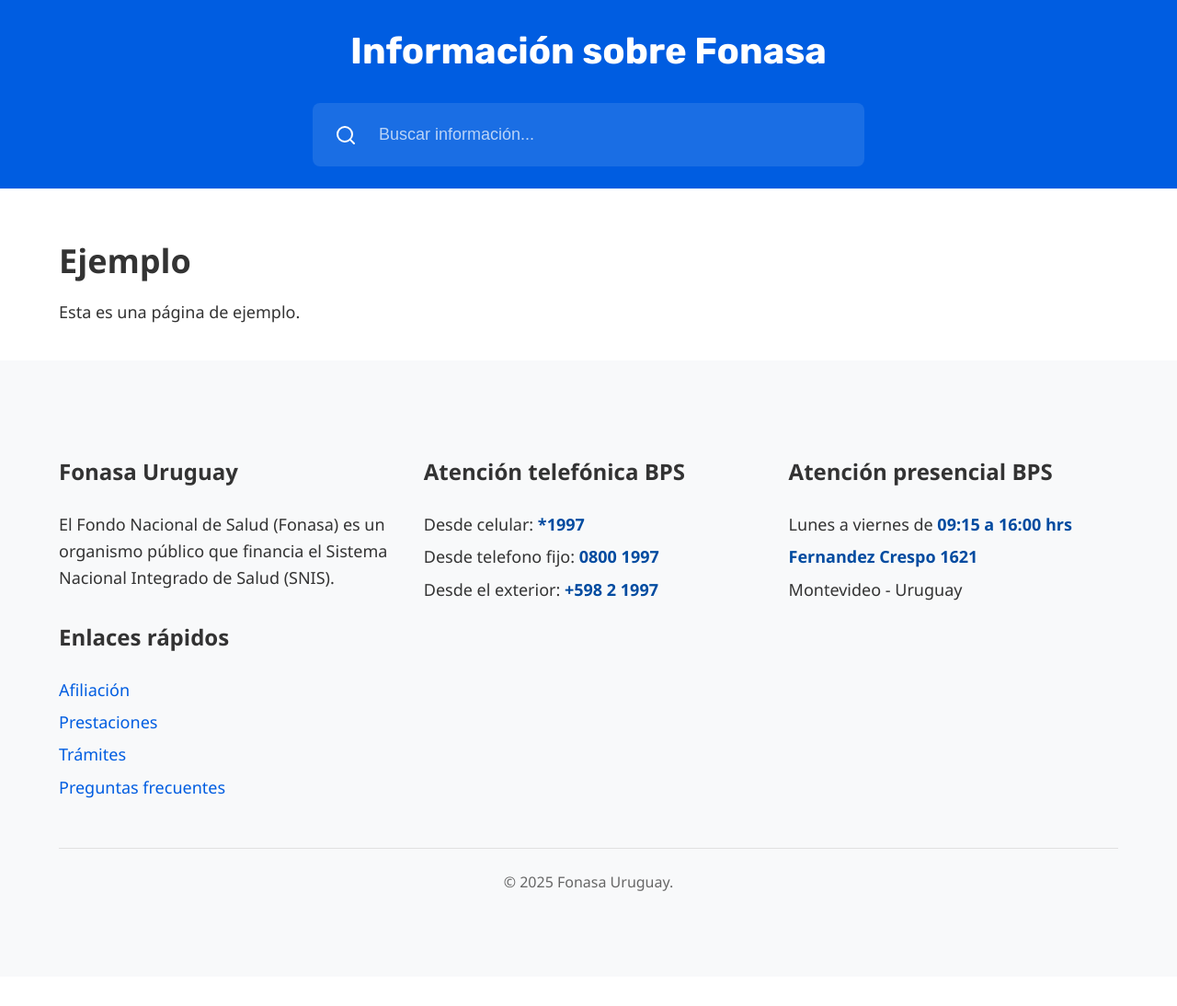
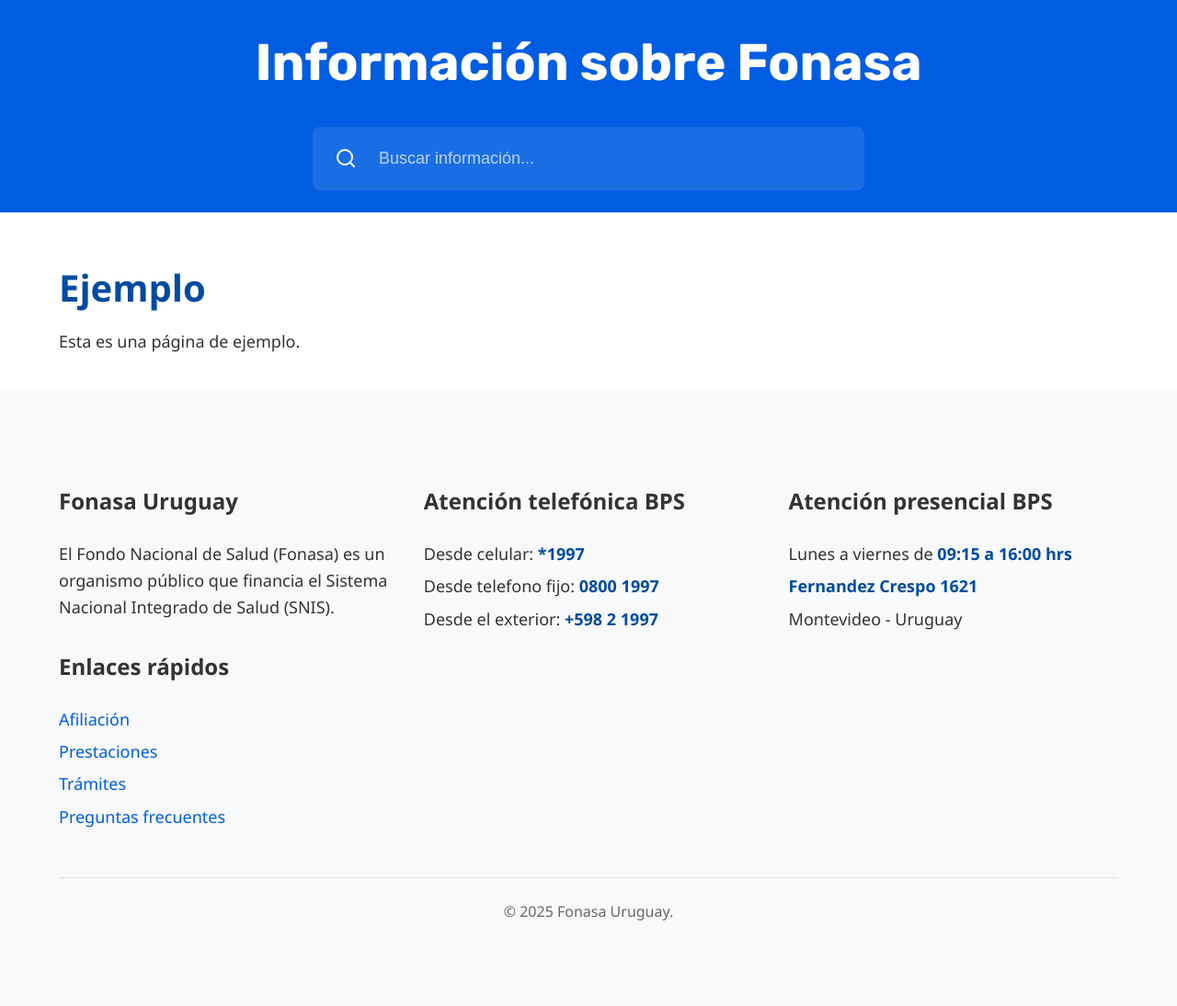
Before and after one commit to JoseAtel/fonasa.info, a Jekyll site: the page built from _pages/example.md, in a window 1280 px wide. Shown: the whole page at 92% size. Built offline with Jekyll 4.4.1, drawn with Linux system fonts in a browser that asks for light colours; before the commit the page ends 1062 px from its top, so only the background shows below that.

Commit message:
Update
Styles.css

```diff
--- a/assets/css/styles.css
+++ b/assets/css/styles.css
@@ -29,6 +29,7 @@
     --font-size-lg: clamp(1.25rem, 2.5vw, 1.5rem);
     --font-size-xl: clamp(1.5rem, 3vw, 2rem);
     --font-size-xxl: clamp(2rem, 4vw, 2.5rem);
+    --font-size-2xxl: clamp(3rem, 5vw, 3.5rem);
 
     /* Bordes y sombras */
     --border-radius-sm: 4px;
@@ -137,7 +138,7 @@
     font-family: "Rubik", sans-serif;
     font-weight: 700;
     font-style: normal;
-    font-size: var(--font-size-xxl);
+    font-size: var(--font-size-2xxl);
   }
 
   .header-right {
@@ -150,6 +151,10 @@
     margin: var(--space-sm) 0;
     font-family: var(--font-family-heading);
     color: var(--color-text);
+  }
+  h1 {
+    font-size: var(--font-size-xxl);
+    color: var(--color-primary-dark);
   }
 /* Strong */
 .strong {
```
